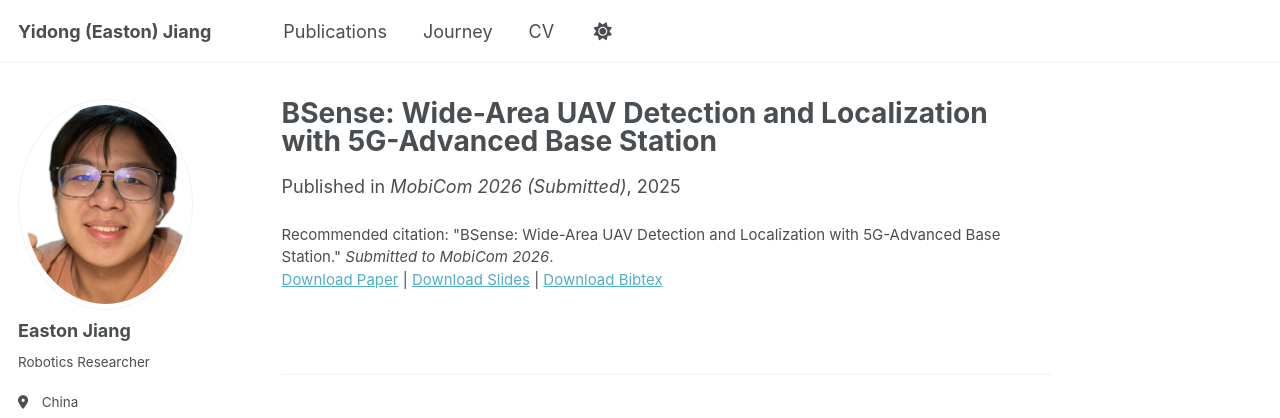
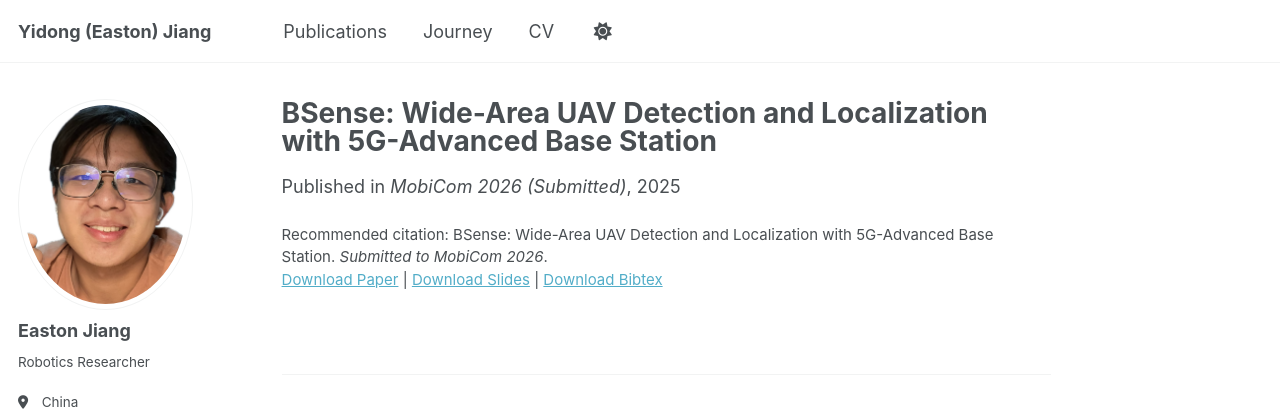
Before and after one commit to 1EastonJ/1eastonj, a Jekyll site: the page built from _publications/2009-10-01-paper-title-number-1.md, in a window 1280 px wide. Shown: the top 418 px of the page. Built offline with Jekyll 4.4.1, drawn with Linux system fonts in a browser that asks for light colours; a script that is not in the unit is left out; part of the change alters nothing that is shown.

```diff
--- a/_publications/2009-10-01-paper-title-number-1.md
+++ b/_publications/2009-10-01-paper-title-number-1.md
@@ -6,8 +6,8 @@ permalink: /publication/2025-06-08-bsense-uav-detection
 excerpt: "Submitted to MobiCom 2026 (under review). This work focuses on UAV detection and localization using 5G-Advanced base stations and hybrid IMM-UKF tracking."
 date: 2025-06-08
 venue: "MobiCom 2026 (Submitted)"
-paperurl: ''
-slidesurl: ''
-bibtexurl: ''
-citation: '"BSense: Wide-Area UAV Detection and Localization with 5G-Advanced Base Station." <i>Submitted to MobiCom 2026</i>.'
+paperurl: "../files/yidong_mobisys26.pdf"
+slidesurl: ""
+bibtexurl: ""
+citation: "BSense: Wide-Area UAV Detection and Localization with 5G-Advanced Base Station. <i>Submitted to MobiCom 2026</i>."
 ---
```
